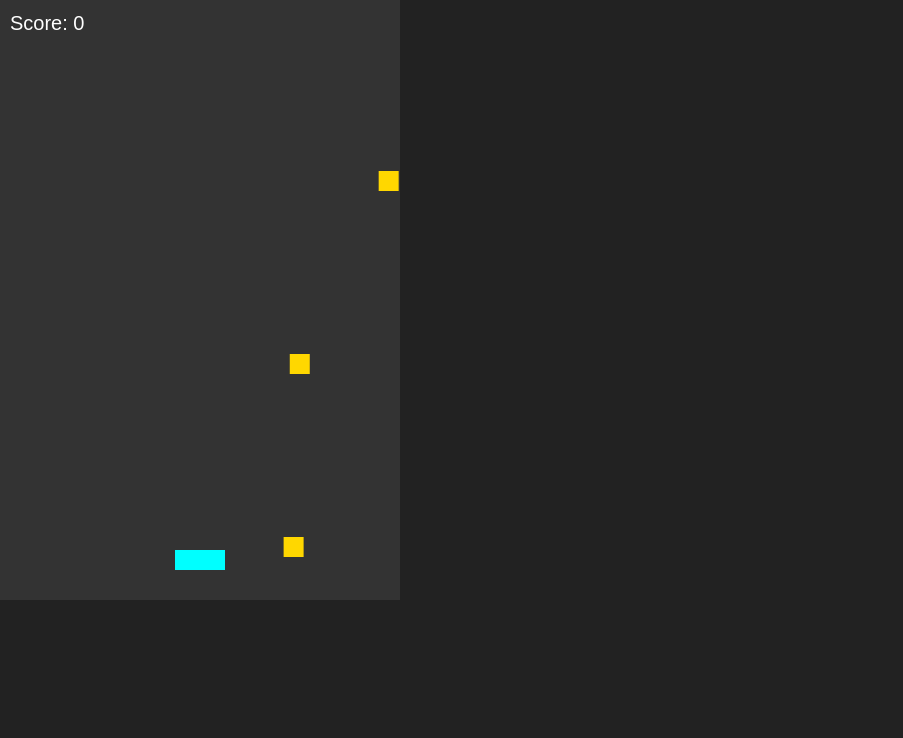
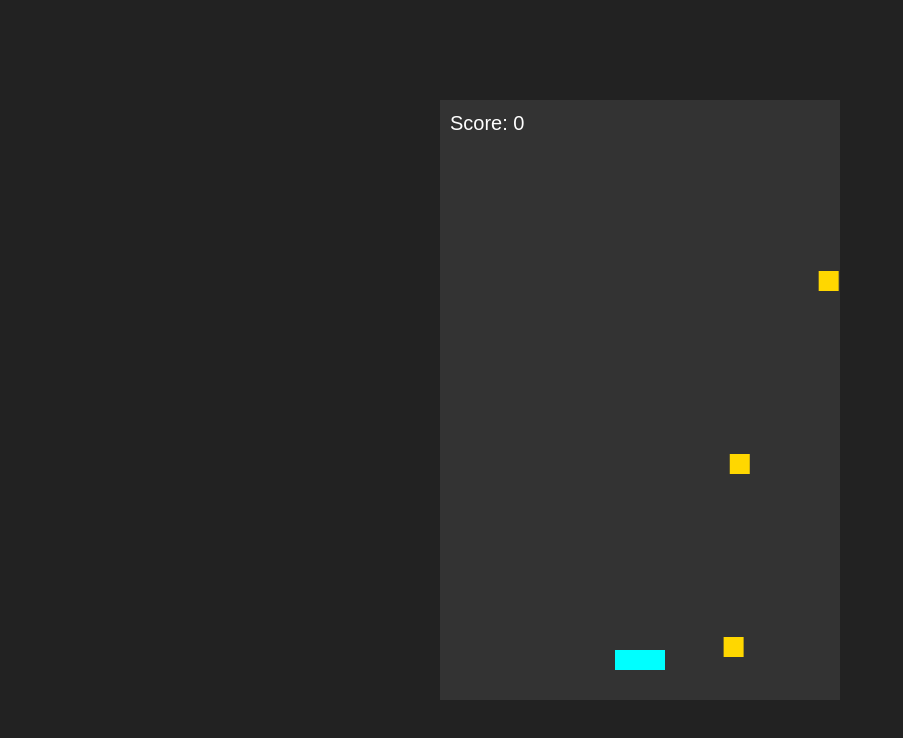
Before and after one commit to 7173-STUDIOS/Coin-Catcher-With-Simple-1-Script, a plain HTML site: page coin-catcher.html in a window 1280 px wide. Shown: the whole page, without its empty margins (0-903 px from the left). Drawn offline with Linux system fonts and the light colour scheme.

Commit message:
Update coin-catcher.html

```diff
--- a/coin-catcher.html
+++ b/coin-catcher.html
@@ -8,12 +8,15 @@
     margin: 0;
     overflow: hidden;
     background: #222;
-    color: white;
     font-family: sans-serif;
+    display: flex;
+    justify-content: center;
+    align-items: center;
+    height: 100vh;
   }
-  #gameCanvas {
+  canvas {
+    background: #333;
     display: block;
-    background: #333;
   }
 </style>
 </head>
@@ -24,16 +27,21 @@
 const canvas = document.getElementById('gameCanvas');
 const ctx = canvas.getContext('2d');
 
+// Player setup
 let player = { x: canvas.width/2 - 25, y: canvas.height - 50, width: 50, height: 20, speed: 7 };
+
+// Coins setup
 let coins = [];
 let score = 0;
 let spawnInterval = 1000;
 let lastSpawn = Date.now();
 
+// Spawn a coin
 function spawnCoin() {
   coins.push({ x: Math.random() * (canvas.width - 20), y: 0, size: 20 });
 }
 
+// Draw everything
 function draw() {
   ctx.clearRect(0, 0, canvas.width, canvas.height);
 
@@ -51,6 +59,7 @@ function draw() {
   ctx.fillText('Score: ' + score, 10, 30);
 }
 
+// Update game state
 function update() {
   // Spawn coins
   if (Date.now() - lastSpawn > spawnInterval) {
@@ -74,12 +83,14 @@ function update() {
   });
 }
 
+// Main game loop
 function gameLoop() {
   update();
   draw();
   requestAnimationFrame(gameLoop);
 }
 
+// Player movement
 document.addEventListener('keydown', e => {
   if (e.key === 'ArrowLeft') player.x -= player.speed;
   if (e.key === 'ArrowRight') player.x += player.speed;
@@ -88,6 +99,7 @@ document.addEventListener('keydown', e => {
   if (player.x + player.width > canvas.width) player.x = canvas.width - player.width;
 });
 
+// Start the game
 gameLoop();
 </script>
 </body>
```
